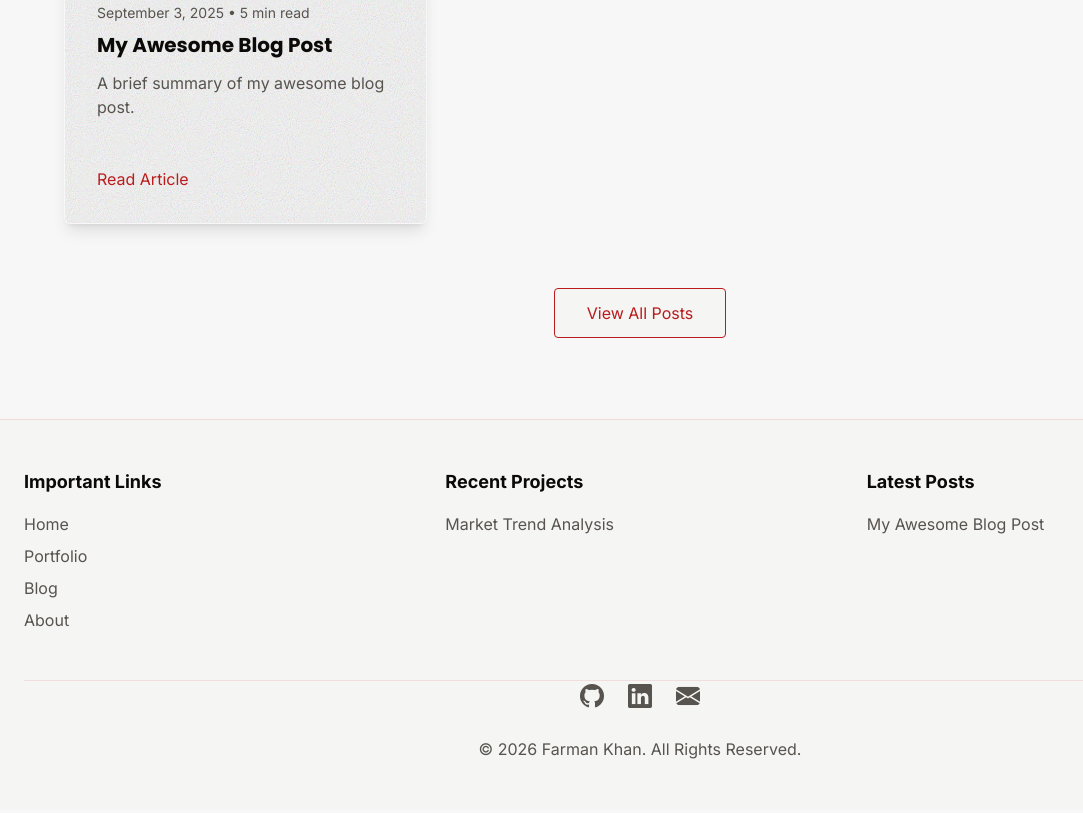
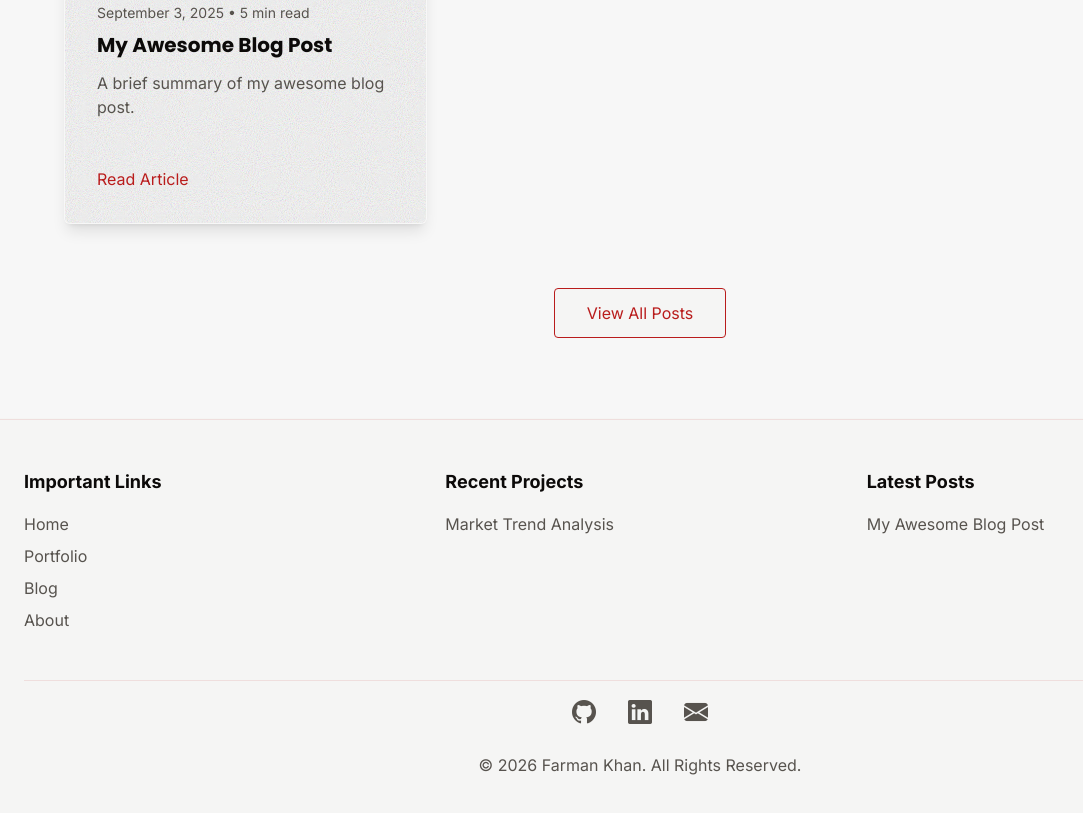
Before and after one commit to farman-khan-space/Portfolio-Website, an Eleventy site: page src/index.njk in a window 1280 px wide. Shown: the part 1966-2779 px from the top of the page, without its empty margins (0-1083 px from the left). Built offline with nearby package versions, Linux system fonts and the light colour scheme; Eleventy itself is replaced by a stand-in of ours; files that its build step writes are made by us from their sources; files whose address does not match are found by name; a web font is replaced by a local one.

Commit message:
adjust footer icons

```diff
--- a/src/_includes/footer.njk
+++ b/src/_includes/footer.njk
@@ -53,8 +53,8 @@
         </div>
 
         {# Bottom section with social links and copyright, centered #}
-        <div class="text-center text-foreground-muted border-t border-primary/[0.1] ">
-            <div class="flex justify-center space-x-6 mb-6">
+        <div style="margin-bottom: 1rem;" class="text-center text-foreground-muted border-t border-primary/[0.1] ">
+            <div class="flex justify-center space-x-8 mb-6 "  style= "margin-top: 1rem">
                 <a href="https://github.com/farman-khan-space" target="_blank" aria-label="GitHub Profile" class="text-2xl hover:text-primary transition-colors duration-theme"><i class="bi bi-github" aria-hidden="true"></i></a>
                 <a href="YOUR_LINKEDIN_URL" target="_blank" aria-label="LinkedIn Profile" class="text-2xl hover:text-primary transition-colors duration-theme"><i class="bi bi-linkedin" aria-hidden="true"></i></a>
                 <a href="mailto:YOUR_EMAIL_ADDRESS" aria-label="Email Me" class="text-2xl hover:text-primary transition-colors duration-theme"><i class="bi bi-envelope-fill" aria-hidden="true"></i></a>
```
Also changed, not shown: src/css/style.css, 7 other files.
